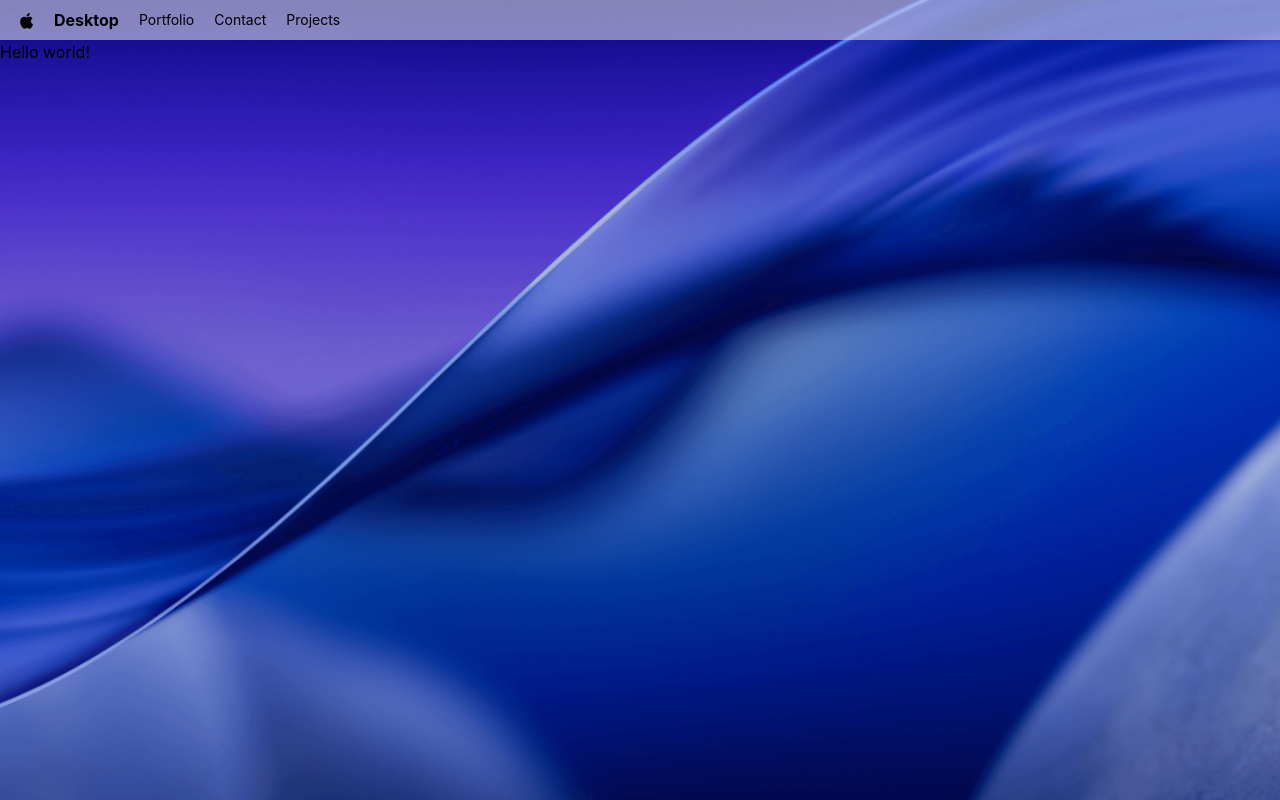
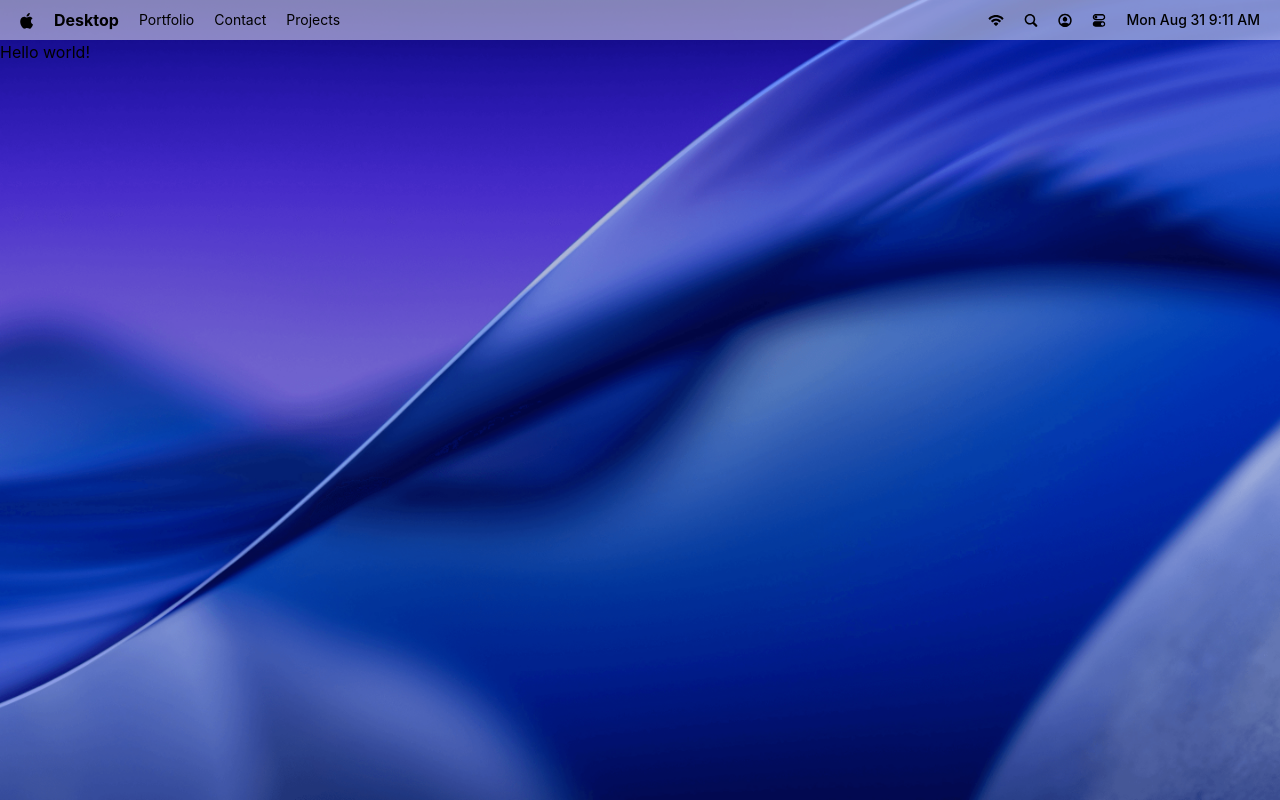
Before and after one commit to Kristiyan24/React-Desktop-Clone, a React (Vite) app: page / in a window 1280 px wide. Built offline with nearby package versions, Linux system fonts and the light colour scheme; a web font is replaced by a local one.

Commit message:
update navbar

```diff
--- a/package.json
+++ b/package.json
@@ -11,6 +11,7 @@
   },
   "dependencies": {
     "@tailwindcss/vite": "^4.3.3",
+    "dayjs": "^1.11.23",
     "react": "^19.2.8",
     "react-dom": "^19.2.8",
     "tailwindcss": "^4.3.3"
--- a/src/components/Navbar.jsx
+++ b/src/components/Navbar.jsx
@@ -1,4 +1,5 @@
-import { navLinks } from "#constants";
+import dayjs from "dayjs";
+import { navLinks, navIcons } from "#constants";
 
 function Navbar() {
     return (
@@ -14,6 +15,16 @@
                     ))}
                 </ul>
             </div>
+            <div>
+                <ul>
+                    {navIcons.map(({id, img}) => (
+                        <li key={id}>
+                            <img src={img} className="icon-hover" alt={`icon-${id}`}/>
+                        </li>
+                    ))}
+                </ul>
+                <time>{dayjs().format("ddd MMM D h:mm A")}</time>
+            </div>
         </nav>
     );
 }
--- a/src/constants/index.js
+++ b/src/constants/index.js
@@ -4,4 +4,13 @@
     {id: 3, name: "Projects"}
 ];
 
-export { navLinks };
+const navIcons = [
+  { id: 1, img: "/icons/wifi.svg" },
+  { id: 2, img: "/icons/search.svg" },
+  { id: 3, img: "/icons/user.svg" },
+  { id: 4, img: "/icons/mode.svg" },
+];
+
+
+
+export { navLinks, navIcons};
```
Also changed, not shown: 1 other file (tests, documents, lock files or other folders).
